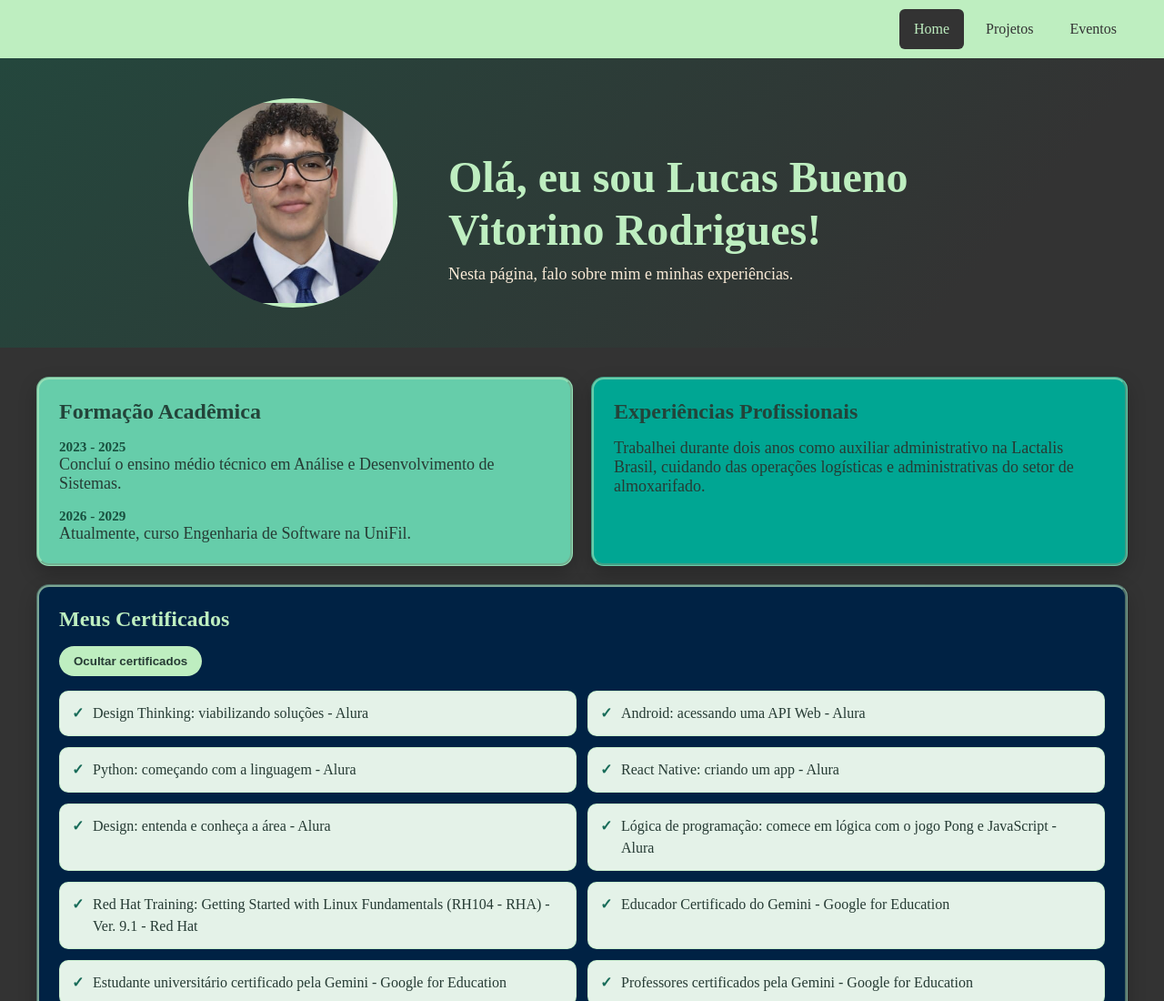
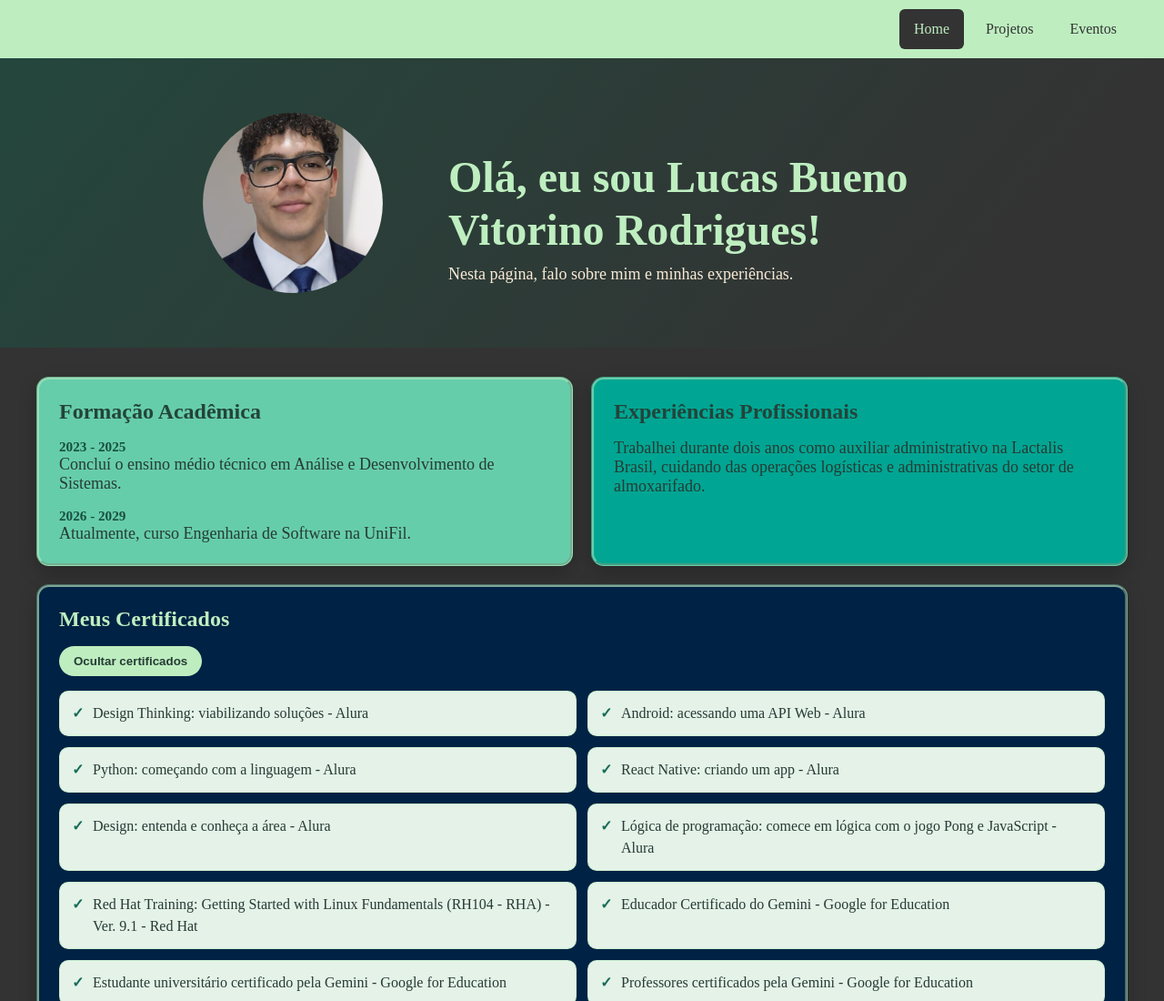
Before and after one commit to LucasBuenoVitorino/DesenvolvimentoWebTrabalhoFinal, a plain HTML site: page index.html in a window 1280 px wide. Shown: the top 1100 px of the page at 91% size. Drawn offline with Linux system fonts and the light colour scheme; a web font is replaced by a local one.

Commit message:
Corrigindo o clip-path para circle 43%, pois a borda da imagem estava tendo problemas em telas menores

```diff
--- a/style.css
+++ b/style.css
@@ -81,7 +81,7 @@ a {
     width: 240px;
     height: 240px;
     object-fit: cover;
-    clip-path: circle(50%);
+    clip-path: circle(43%);
 }
 
 p {
```
